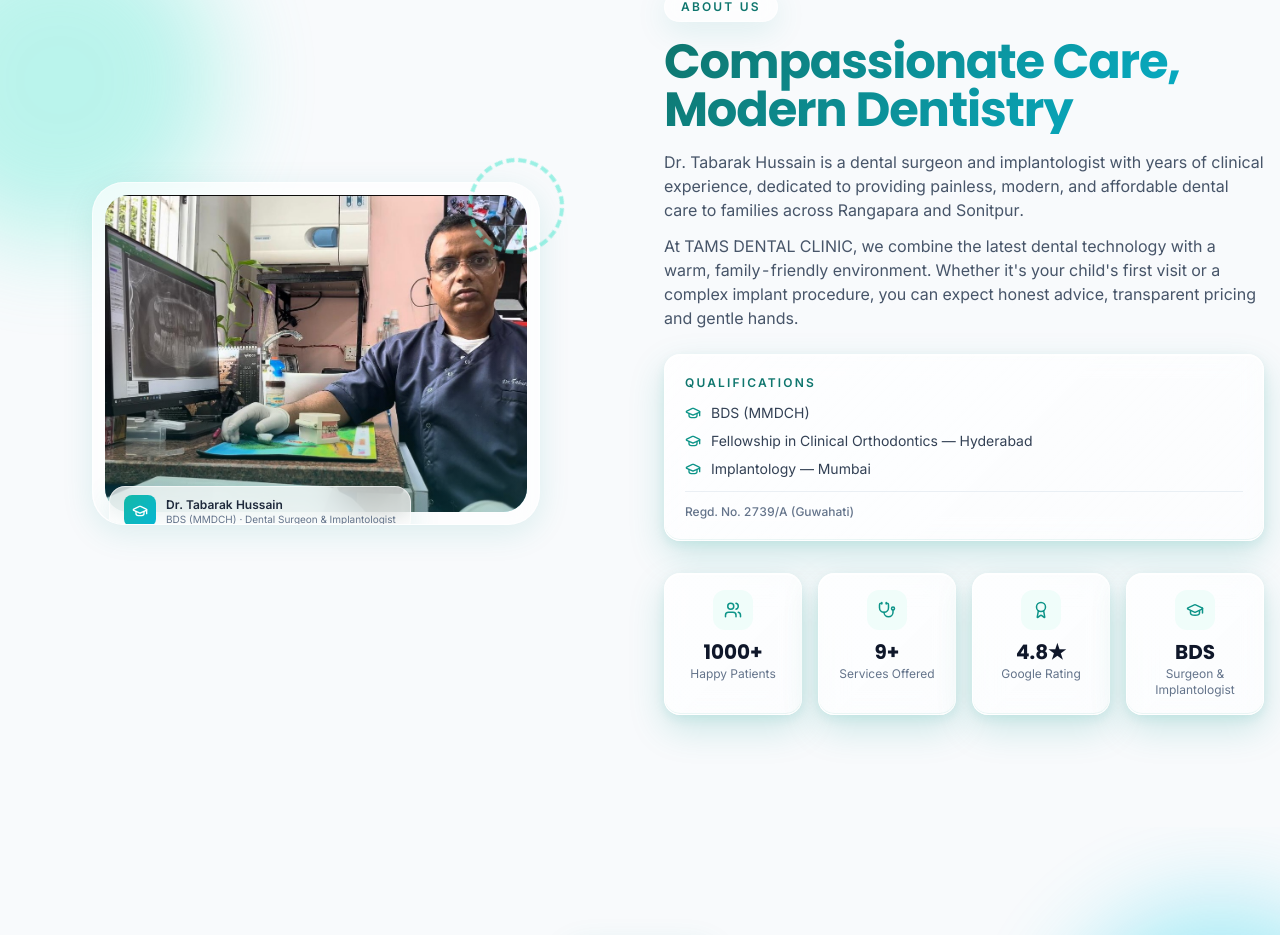
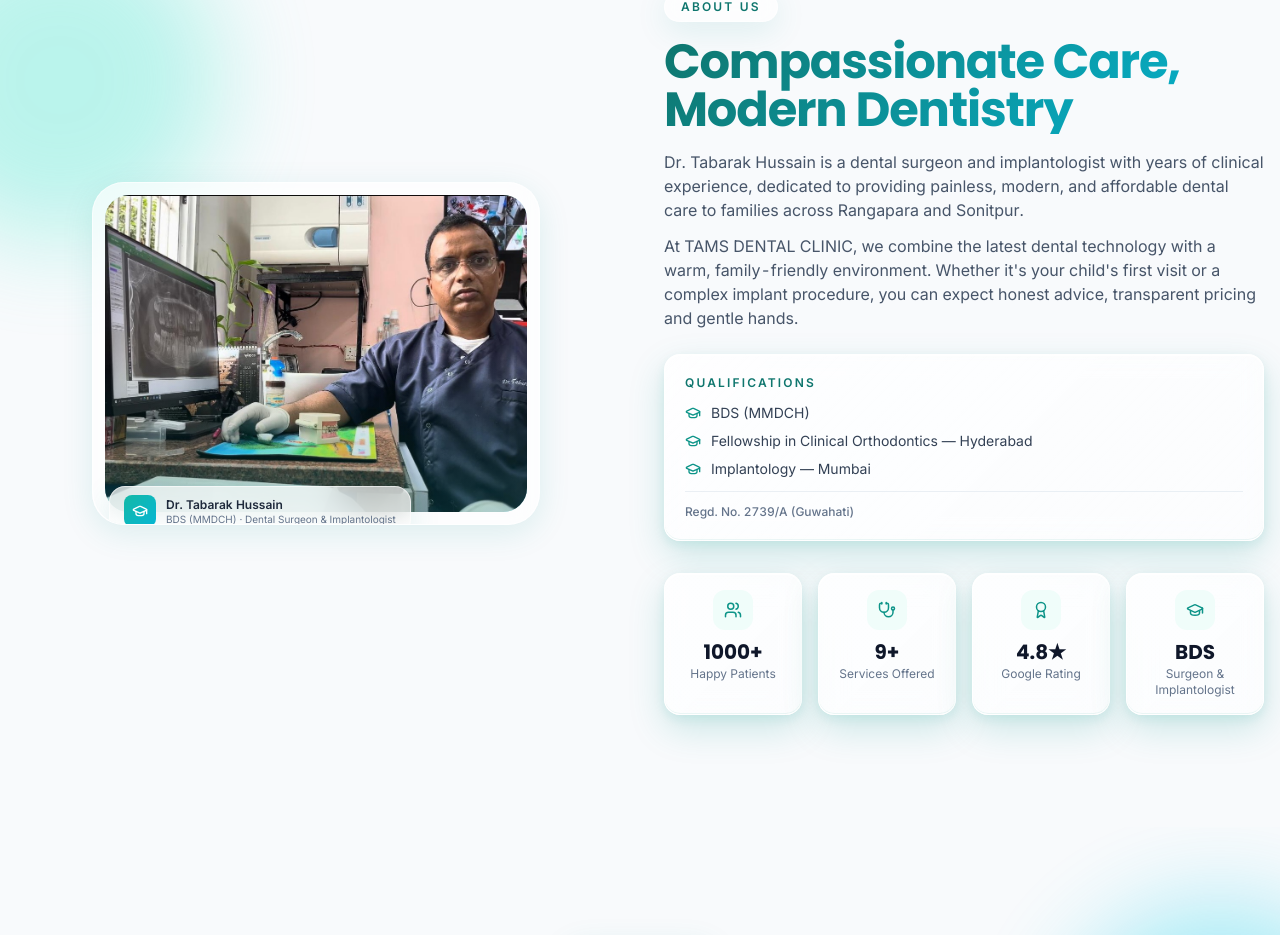
Before and after one commit to piarsonkuldip218-netizen/Normal-chats, a Next.js app: page / in a window 1280 px wide. Shown: the part 918-1853 px from the top of the page. Built offline with nearby package versions, Linux system fonts and the light colour scheme.

Commit message:
About: remove decorative dashed ring from top-right of doctor photo

```diff
--- a/components/About.tsx
+++ b/components/About.tsx
@@ -60,9 +60,6 @@
               </div>
             </div>
           </div>
-
-          {/* Decorative ring */}
-          <div className="pointer-events-none absolute -top-6 -right-6 h-24 w-24 rounded-full border-4 border-dashed border-brand-300/60 animate-spin-slow" />
         </motion.div>
 
         {/* Right content */}
```
